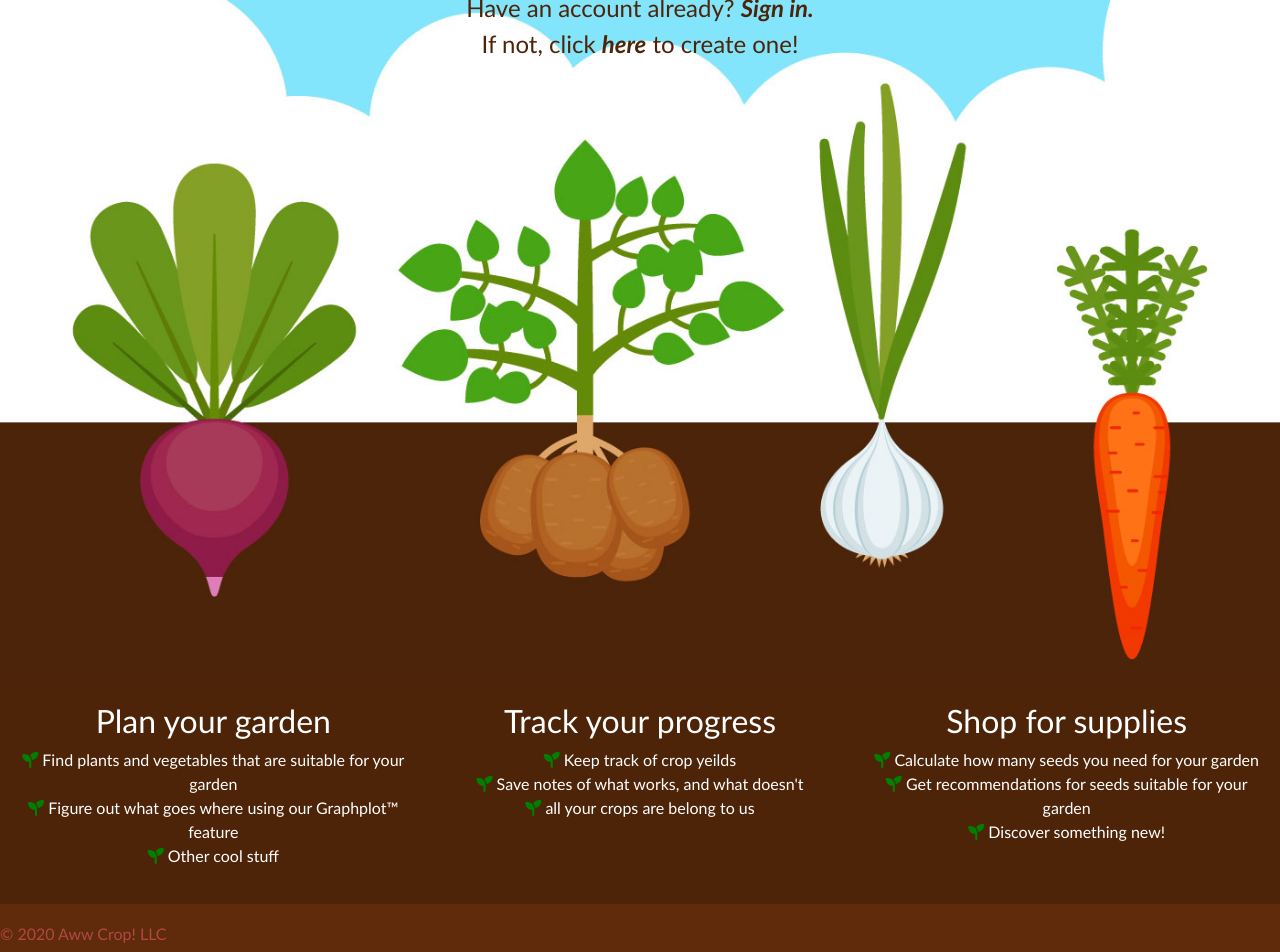
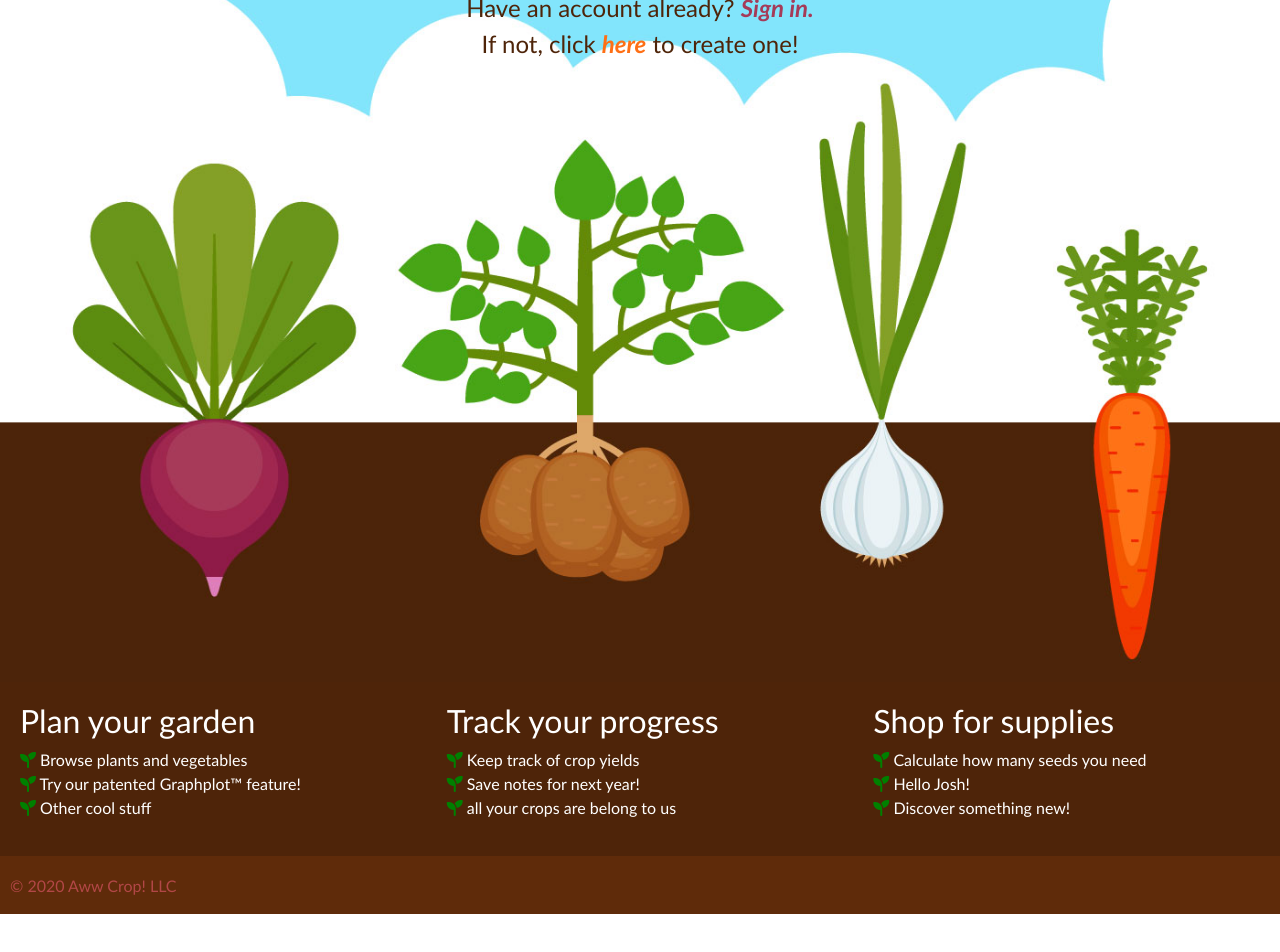
Before and after one commit to n0nnahs/Aww-Crop, a Vue app in the folder vue/: page /welcome in a window 1280 px wide. Shown: the part 214-1166 px from the top of the page. After the commit the page ends 1128 px from the top, so only its background shows below. Built offline with nearby package versions, Linux system fonts and the light colour scheme.

Commit message:
pushing beofre pulling

```diff
--- a/vue/src/components/ActivePlots.vue
+++ b/vue/src/components/ActivePlots.vue
@@ -1,7 +1,7 @@
 <template>
-    <section id="active-plots-section">
+    <section id="active-plots-sections">
       <div id="active">
-        <h2>Active Plots</h2>
+        <h2 id="raspberries">Active Plots</h2>
         <div class="active-plots-list">
           <plot-card v-for="plot in activePlots" v-bind:plot="plot" v-bind:key="plot.id" />
         </div>
@@ -38,9 +38,7 @@ export default {
 
 <style>
 
-#active-plots-section {
-  background-color: #a53b58;;
-  display: grid;
+#active-plots-sections {
   column-gap: 50px;
   border-radius: 10px;
 }
@@ -49,15 +47,20 @@ export default {
   font-size: 32px !important;
   font-weight: bold !important;
   color: white;
-  background-color: #fe6f15;
+  background-color: #a53b58;
+  padding-bottom: 5px;
+  border-radius: 10px;
+}
+#raspberries{
+  background-color: #FE6F15;
   padding: 10px;
-  padding-bottom: 5px;
   border-radius: 10px;
 }
 .active-plots-list {
   display:flex;
   justify-content: space-evenly;
   flex-wrap: wrap;
+  background-color: #a53b58;
 }
 
 
--- a/vue/src/components/Crop.vue
+++ b/vue/src/components/Crop.vue
@@ -32,6 +32,7 @@ export default {
     "image crop-name crop-amount expected-yield";
   padding: 10px;
   color: white;
+  background-color: #BA7331;
   margin: 10px;
 
 }
--- a/vue/src/components/MyCrops.vue
+++ b/vue/src/components/MyCrops.vue
@@ -42,7 +42,7 @@ export default {
 
 .my-crops{
   color: white;
-  background-color: #a53b58;;
+  background-color: #a53b58;
   border-radius: 10px;
 }
 #pineapples{
@@ -97,7 +97,6 @@ export default {
 }
 #crop-list{
   margin-top: 0px;
-  background-color:#ba7331;
   border-radius: 10px;
   color:white;
 }
--- a/vue/src/router/index.js
+++ b/vue/src/router/index.js
@@ -12,6 +12,7 @@ import Plots from '../views/Plots.vue'
 import ActivePlots from '../components/ActivePlots.vue'
 import MyCrops from '../components/MyCrops.vue'
 import Crop from '../components/Crop.vue'
+import Notes from '../components/Notes.vue'
 
 Vue.use(Router)
 
@@ -84,6 +85,16 @@ const router = new Router({
         requiresAuth: false
       }
     },
+    /*for testing/viewing, will be deleted*/
+    {
+      path: "/notes",
+      name: "notes",
+      component: Notes,
+      meta: {
+        requiresAuth: false
+      }
+    },
+    /*for testing/viewing, will be deleted*/
     {
       path: "/sample-plot",
       name: "sample-plot",
--- a/vue/src/views/Home.vue
+++ b/vue/src/views/Home.vue
@@ -98,7 +98,7 @@ export default {
   text-align: center;
   padding: 10px;
   border-radius: 10px;
-  color: white;
+  color: white !important;
   background-color: #83a126;
 }
 </style>
--- a/vue/src/views/Welcome.vue
+++ b/vue/src/views/Welcome.vue
@@ -5,41 +5,41 @@
             <h1 id="heading">Aww Crop! The Garden Planning App</h1>
         <div id="bananas">
             <div id="login">
-              <router-link style="color: #4e2409;" v-bind:to="{ name: 'login' }">Have an account already? <span style="font-style:italic;font-weight:bold"> Sign in.</span></router-link>
+              <router-link style="color: #4e2409;" v-bind:to="{ name: 'login' }">Have an account already? <span style="font-style:italic;font-weight:bold; color: #a53b58;"> Sign in.</span></router-link>
             </div>
             <div id="register">
-              <router-link style="color: #4e2409;" v-bind:to="{ name: 'register' }">If not, click <span style="font-style:italic;font-weight:bold">here</span> to create one!</router-link>
+              <router-link style="color: #4e2409;" v-bind:to="{ name: 'register' }">If not, click <span style="font-style:italic;font-weight:bold; color: #fe6f15;">here</span> to create one!</router-link>
             </div>
         </div>
     </div>
     <div id="info-columns">
       <div id="plan">
-        <h3>Plan your garden</h3>
+        <h3 id="p" >Plan your garden</h3>
           <p>
           <i class="fas fa-seedling"></i>
-          Find plants and vegetables that are suitable for your garden<br>
+          Browse plants and vegetables<br>
           <i class="fas fa-seedling"></i>
-          Figure out what goes where using our Graphplot™ feature<br>
+          Try our patented Graphplot™ feature!<br>
           <i class="fas fa-seedling"></i>
           Other cool stuff</p>
       </div>
       <div id="track">
-        <h3>Track your progress</h3>
+        <h3 id="t" >Track your progress</h3>
           <p>
             <i class="fas fa-seedling"></i>
-            Keep track of crop yeilds<br>
+            Keep track of crop yields<br>
             <i class="fas fa-seedling"></i>
-            Save notes of what works, and what doesn't<br>
+            Save notes for next year!<br>
             <i class="fas fa-seedling"></i>
             all your crops are belong to us</p>
       </div>
       <div id="shop">
-        <h3>Shop for supplies</h3>
+        <h3 id="s" >Shop for supplies</h3>
           <p>
             <i class="fas fa-seedling"></i>
-            Calculate how many seeds you need for your garden<br>
+            Calculate how many seeds you need<br>
             <i class="fas fa-seedling"></i>
-            Get recommendations for seeds suitable for your garden<br>
+            Hello Josh!<br>
             <i class="fas fa-seedling"></i>
             Discover something new!</p>
       </div>
@@ -68,6 +68,8 @@ color: green;
   grid-area: footer;
   text-align: left;
   background-color: #5f2b0a;
+  padding-left: 10px;
+  padding-bottom: 10px;
 }
 #login{
   grid-area: login;
@@ -79,17 +81,17 @@ color: green;
 }
 #plan{
   grid-area: plan;
-  text-align: center;
+  text-align: left;
   margin: 20px;
 }
 #track{
   grid-area: track;
-  text-align: center;
+  text-align: left;
   margin: 20px;
 }
 #shop{
   grid-area: shop;
-  text-align: center;
+  text-align: left;
   margin: 20px;
 }
 #main-grid {
@@ -108,7 +110,6 @@ color: green;
   grid-template-columns: 1fr 1fr 1fr;
   grid-template-areas:
     "plan track shop";
-  text-align: center;
   background-color: #4e2409;
 
 }
@@ -145,6 +146,13 @@ h6{
   padding-top: 20px;
   font-size: 10 px;
   color:#b24747;
+}
+h3{
+  font-size: 32px;
+  padding-bottom: 15 px;
+}
+#info-columns{
+  font-size: 12;
 }
 /*mid-sized*/
 @media (max-width: 1200px){
```
Also changed, not shown: vue/src/components/MyGarden.vue (deleted, +0 -52 lines).
